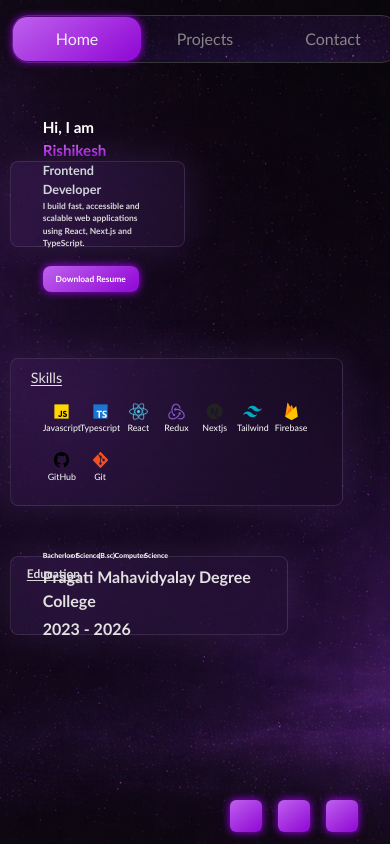
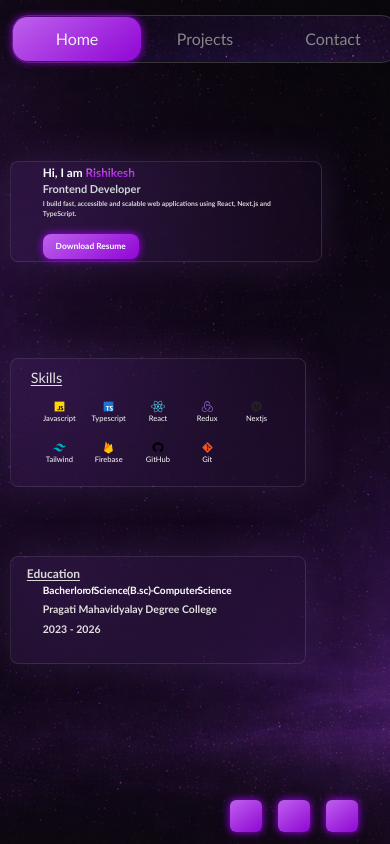
Before and after one commit to Rishikesh2704/Portfolio, a Next.js app: page / in a window 390 px wide. Built offline with nearby package versions, Linux system fonts and the light colour scheme; some icons are missing.

Commit message:
minor responsive changes

```diff
--- a/app/components/Home.tsx
+++ b/app/components/Home.tsx
@@ -15,14 +15,14 @@ export default function Home() {
   ];
   return (
     <div className="h-[95%] w-[95vw] max-md:h-[78%] grid grid-cols-2 grid-rows-2 max-sm:grid-cols-1 max-sm:grid-rows-3 place-content-center justify-center md:place-items-center z-1  text-white">
-      <section className="CardBg h-[31vmin] w-[80vmin] font-semibold max-lg:w-[45vmin] max-lg:h-[22vmin]  bg-[rgba(255, 255, 255, 0.8)] backdrop-blur-3xl flex flex-col  text-start pl-2 justify-center items-start text-white col-start-1 row-start-1 rounded-lg   ">
-        <h1 className="text-[2.1vmax] max-sm:text-[1.8vmax] ">
+      <section className="CardBg max-sm:p-[0.8rem] h-[31vmin] w-[80vmin] max-sm:w-[80vw] max-sm:h-[12vh] font-semibold max-lg:w-[45vmin] max-lg:h-[22vmin]  bg-[rgba(255, 255, 255, 0.8)] backdrop-blur-3xl flex flex-col  text-start pl-2 justify-center items-start text-white col-start-1 row-start-1 rounded-lg   ">
+        <h1 className="text-[2.1vmax] max-sm:text-[1.4vmax] ">
           Hi, I am <span className="TextBg">Rishikesh </span>
         </h1>
-        <h2 className="text-[1.5vmax] font-semibold  text-gray-300">
+        <h2 className="text-[1.5vmax] max-sm:text-[1.3vmax] font-semibold  text-gray-300">
           Frontend Developer
         </h2>
-        <p className=" text-[#dad9d9] text-[1vmax]">
+        <p className=" text-[#dad9d9] text-[1vmax] max-sm:text-[0.8vmax]">
           I build fast, accessible and scalable web applications using React,
           Next.js and TypeScript.
         </p>
@@ -34,27 +34,27 @@ export default function Home() {
           <i className="fa-solid fa-file-lines"></i> Download Resume
         </a>
       </section>
-      <section className="CardBg h-[65%] w-[70%] max-sm:w-[75%] max-lg:w-[80%] max-lg:h-[40%] font-semibold max-sm:row-start-3 relative flex flex-col gap-1 text-start pl-2 justify-center text-[#e3e1e1] rounded-lg ">
+      <section className="CardBg h-[65%] w-[70%] max-sm:h-[55%] max-lg:w-[80%] max-lg:h-[40%] font-semibold max-sm:row-start-3 relative flex flex-col gap-1 text-start pl-2 justify-center text-[#e3e1e1] rounded-lg ">
         <h2 className="text-[1.1vmax] max-sm:text-[1.42vmax] max-lg:text-[1.5vmax] underline underline-offset-2 absolute top-2 left-2 text-[#dad9d9] ml-2">
           Education
         </h2>
-        <div className="flex flex-col gap-1 text-[2.1 vmin]">
-          <span className="text-[2.9vmin] max-lg:text-[1.8vmin] [word-spacing:-0.2rem] text-white">
+        <div className="flex flex-col gap-1 text-[2.1 vmin] max-sm:text-[2.7vmin]">
+          <span className="text-[2.9vmin] max-sm:text-[1.2vmax] max-lg:text-[1.8vmin] [word-spacing:-0.2rem] text-white">
             Bacherlor of Science (B.sc) - Computer Science{" "}
           </span>
           <span>Pragati Mahavidyalay Degree College</span>
           <span>2023 - 2026</span>
         </div>
       </section>
-      <section className="CardBg h-[75%] w-[90%] relative flex flex-col col-start-1 col-end-3  text-start pl-2 justify-center text-white  rounded-lg ">
+      <section className="CardBg h-[75%] w-[90%] max-sm:w-[80%] max-sm:h-[65%] relative flex flex-col col-start-1 col-end-3  text-start pl-2 justify-center text-white  rounded-lg ">
         <h2 className="text-[1.35vmax] max-sm:text-[1.7vmax] text-[#e4e3e3] absolute top-2 left-2 underline underline-offset-2 ml-3">
           Skills
         </h2>
-        <ul className="grid grid-cols-7 place-content-center place-items-center text-center gap-y-4 mt-5">
+        <ul className="grid grid-cols-7 max-sm:grid-cols-5 place-content-center place-items-center text-center gap-x-4 gap-y-4 mt-5">
           {skills.map((skill) => (
             <li
               key={skill.id}
-              className="w-[50%] h-full flex flex-col items-center group justify-center text-[1.05vmax] duration-100 ease-out rounded-lg  "
+              className="w-[50%] h-full max-sm:w-[40%] max-sm:text-[0.9vmax] flex flex-col items-center group text-center justify-center text-[1.05vmax] duration-100 ease-out rounded-lg  "
             >
               <Image
                 src={skill.icon}
```
